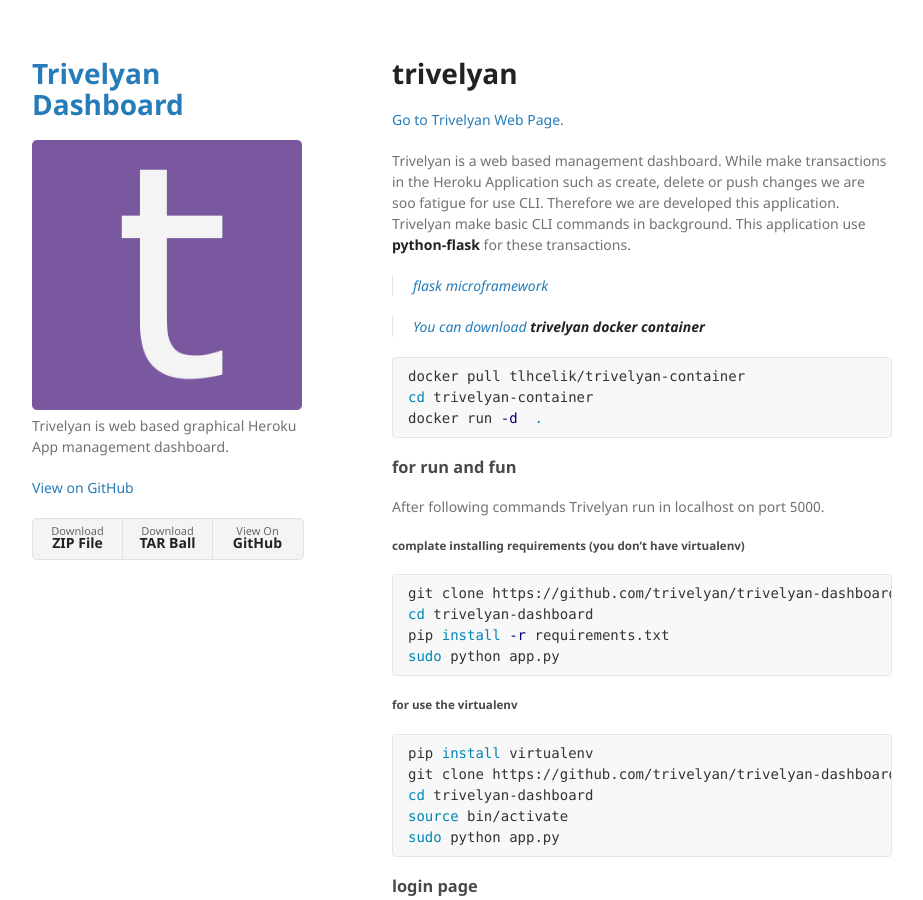
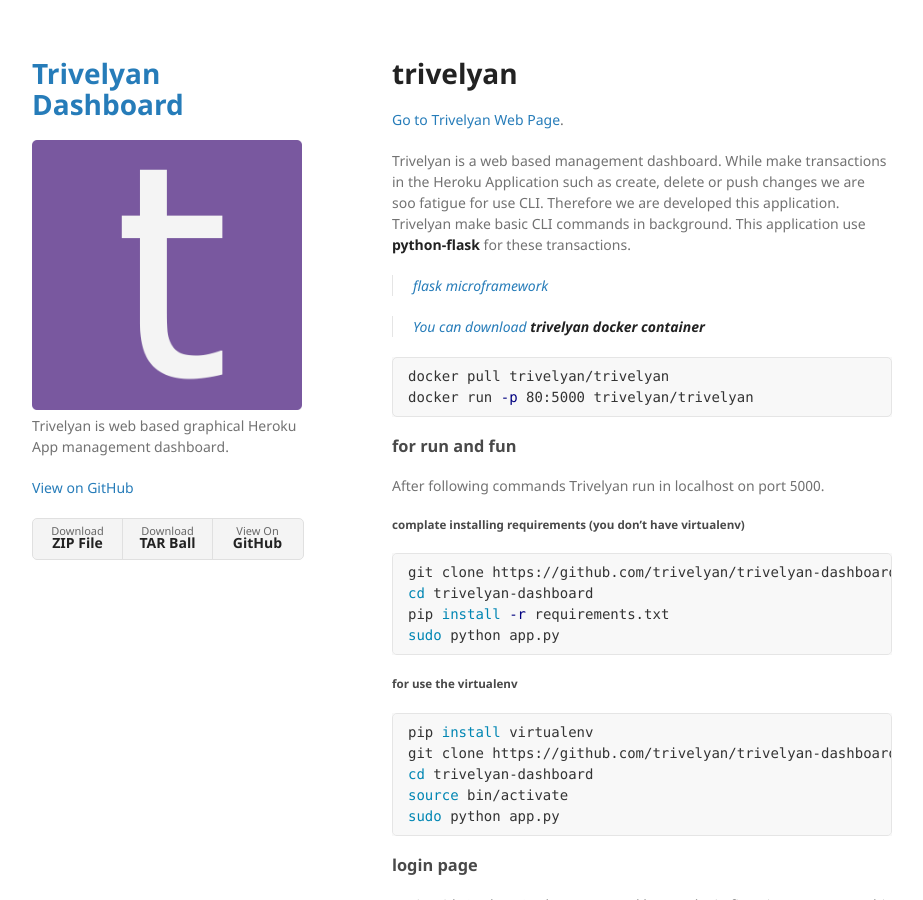
Before and after one commit to trivelyan/trivelyan.github.io, a Jekyll site: the page built from index.md, in a window 1280 px wide and 900 px high. Shown: the whole window, without its empty margins (178-1101 px from the left). Built offline with Jekyll 4.4.1, drawn with Linux system fonts in a browser that asks for light colours; our own code applies the rules of GitHub Pages for plain Markdown files.

Commit message:
update docker run command 🐳
update docker hub account and run run command 🐳

````diff
--- a/index.md
+++ b/index.md
@@ -8,12 +8,11 @@ Trivelyan is a web based management dashboard. While make transactions in the He
 
 > [flask microframework](http://flask.pocoo.org/)
 
-> [You can download **trivelyan docker container**](https://hub.docker.com/r/tlhcelik/trivelyan-container)
+> [You can download **trivelyan docker container**](https://hub.docker.com/r/trivelyan/trivelyan)
 
 ```sh
-docker pull tlhcelik/trivelyan-container
-cd trivelyan-container
-docker run -d  .
+docker pull trivelyan/trivelyan
+docker run -p 80:5000 trivelyan/trivelyan
 ```
 
 ### for run and fun
````
